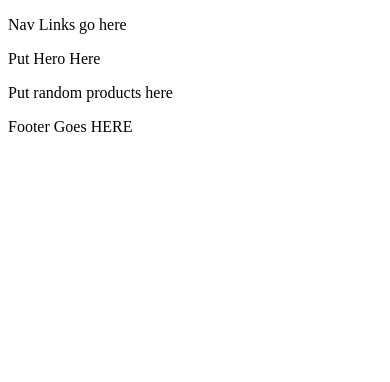
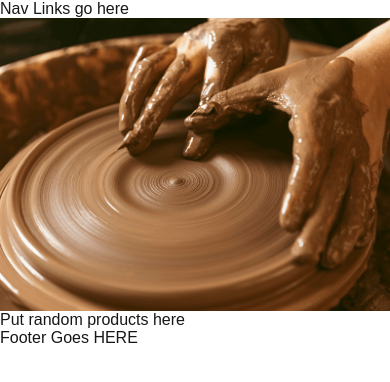
Before and after one commit to DaveFont19/WDD430.002---Web-Full-Stack-Development-TeamProject, a Next.js app in the folder wdd430-team-project/: page / in a window 390 px wide. Shown: the top 382 px of the page. Built offline with nearby package versions, Linux system fonts and the light colour scheme.

Commit message:
hero image responsive, and global.css chae

```diff
--- a/wdd430-team-project/src/app/globals.css
+++ b/wdd430-team-project/src/app/globals.css
@@ -47,3 +47,50 @@ a {
     color-scheme: dark;
   }
 }
+
+
+
+
+
+
+/* HERO IMAGE STARTS*/
+.hero-container {
+  width: 100%;
+  margin: 0;
+  padding: 0;
+  line-height: 0;
+  overflow: hidden;
+}
+
+.hero-desktop,
+.hero-mobile {
+  width: 100%;
+  height: auto;
+  object-fit: cover;
+}
+
+.hero-desktop {
+  display: none;
+}
+
+.hero-mobile {
+  display: block;
+  max-height: 600px;
+}
+
+@media (min-width: 768px) {
+  .hero-container {
+    height: 500px;
+  }
+
+  .hero-desktop {
+    display: block;
+    height: 500px;
+    object-position: center;
+  }
+
+  .hero-mobile {
+    display: none;
+  }
+}
+/*HERO IMAGE ENDS*/
--- a/wdd430-team-project/src/app/layout.tsx
+++ b/wdd430-team-project/src/app/layout.tsx
@@ -1,4 +1,5 @@
 import NavBar from "./ui/navbar";
+import './globals.css';
 
 export default function RootLayout({
   children,
--- a/wdd430-team-project/src/app/page.tsx
+++ b/wdd430-team-project/src/app/page.tsx
@@ -1,9 +1,23 @@
+import Image from "next/image";
 
 export default function Home() {
   return (
     <div >
-      <div id="Hero">
-        <p>Put Hero Here</p>
+      <div className="hero-container">
+        <Image
+          src="/hero-desktop.png"
+          width={1920}
+          height={500}
+          className="hero-desktop"
+          alt="Close-up of a local artisan's hands carefully crafting a unique handmade product in a traditional workshop setting."
+        />
+        <Image
+          src="/hero-mobile.png"
+          width={800}
+          height={600}
+          className="hero-mobile"
+          alt="Close-up of a local artisan's hands carefully crafting a unique handmade product in a traditional workshop setting."
+        />
       </div>
       <div id="random-products">
         <p>Put random products here</p>
```
Also changed, not shown: wdd430-team-project/public/hero-desktop.png (added), wdd430-team-project/public/hero-mobile.png (added).
